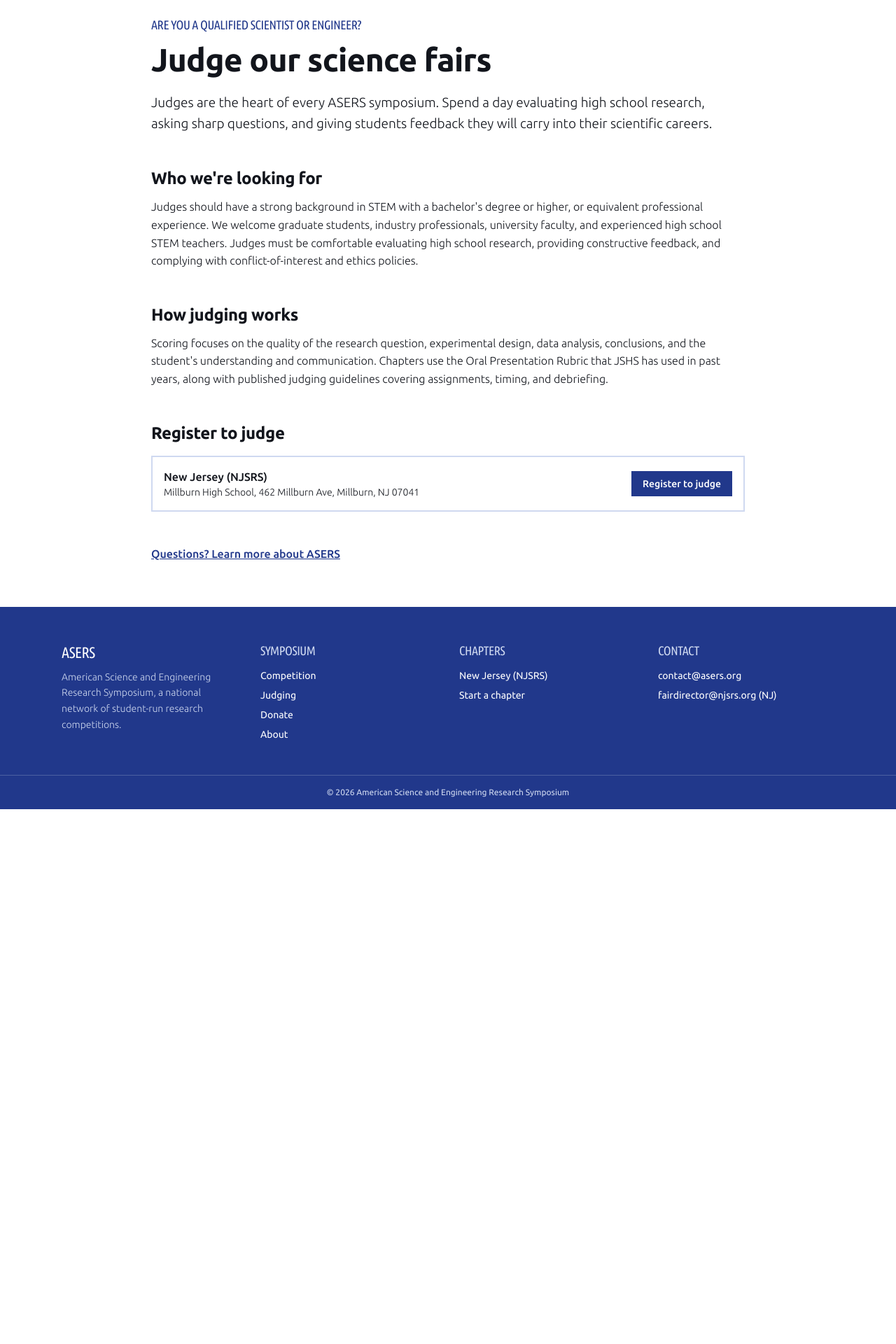
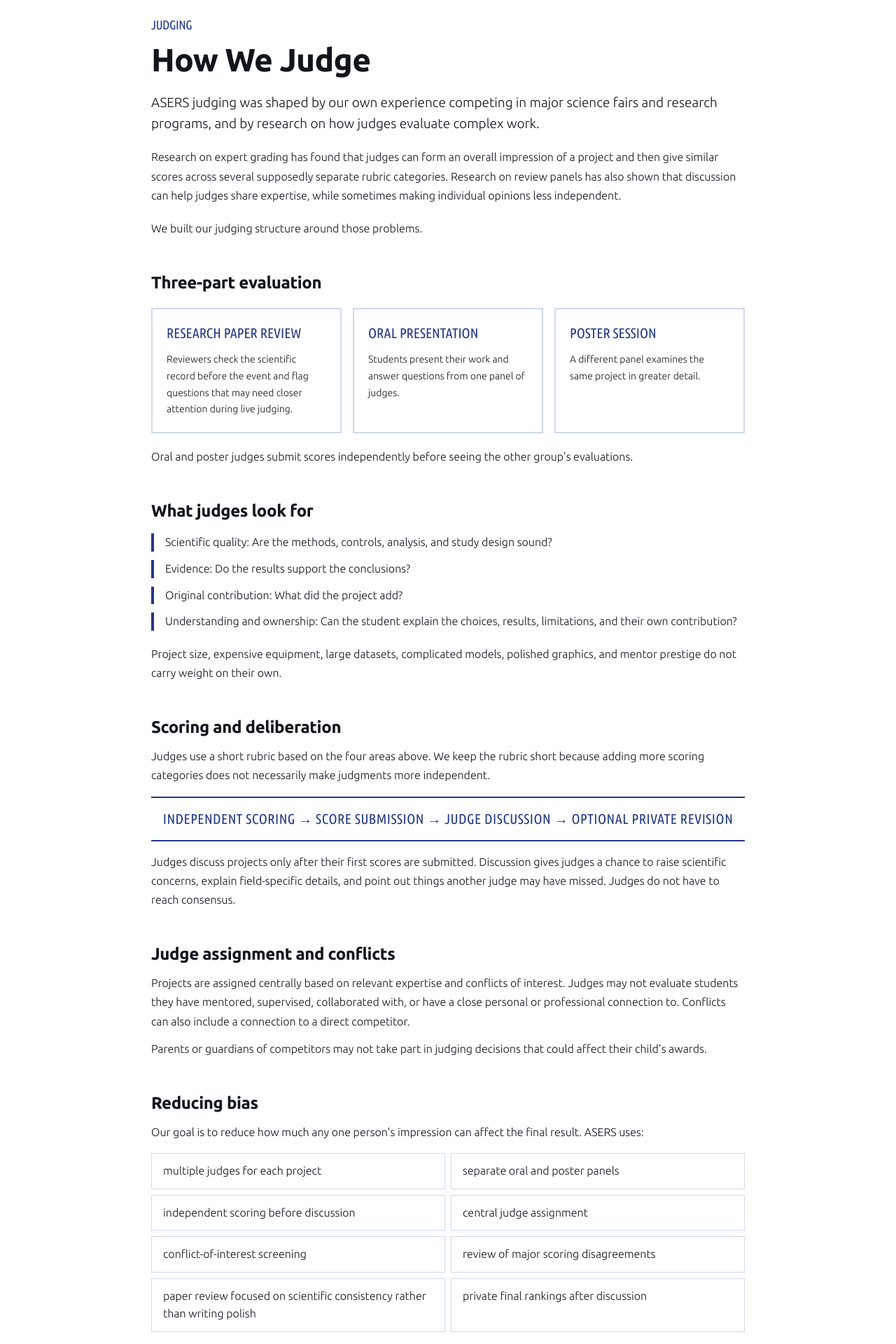
Before and after one commit to A-S-E-R-S/asers, a Next.js app in the folder asers/: page /judging in a window 1280 px wide. Shown: the part 160-2080 px from the top of the page at 70% size. Before the commit the page ends 1316 px from the top, so only its background shows below. Built offline with nearby package versions, Linux system fonts and the light colour scheme.

Commit message:
Update content to create moat

```diff
--- a/asers/src/app/competition/page.tsx
+++ b/asers/src/app/competition/page.tsx
@@ -4,108 +4,49 @@
 
 export const metadata: Metadata = {
   title: "Competition",
-  description:
-    "How ASERS symposia work: eligibility, registration, event-day format, and special awards.",
+  description: "How students present, defend, and are evaluated at an ASERS research symposium.",
 };
 
-const schedule = [
-  ["8:00 – 8:30 AM", "Check-in and setup"],
-  ["8:30 AM – 12:00 PM", "Category judging with oral presentations"],
-  ["12:00 – 1:00 PM", "Lunch break"],
-  ["1:00 – 3:30 PM", "Finals for category winners"],
-  ["3:45 – 5:00 PM", "Poster session for special awards"],
-  ["5:30 – 6:30 PM", "Awards ceremony"],
+const format = [
+  ["Research paper review", "Research papers are reviewed before the event for scientific consistency, methods, supporting evidence, and possible research integrity concerns. The paper helps judges understand and verify the work; writing polish does not determine awards."],
+  ["Oral presentation", "Students give a timed presentation followed by questions from a panel of judges. Judges score projects independently before discussing them with one another."],
+  ["Poster session", "A separate group of judges examines the project at the poster, looking closely at figures, methods, results, and individual claims. Poster judges do not see oral scores before submitting their own evaluations."],
+  ["Final review", "Major awards consider the full set of evaluations. Large differences between oral and poster results are reviewed rather than automatically averaged away."],
 ];
 
 export default function CompetitionPage() {
   return (
     <div className="mx-auto max-w-4xl px-4 py-16 sm:px-6">
-      <p className="font-condensed text-lg uppercase tracking-tight text-brand">Compete</p>
-      <h1 className="mt-2 text-[46px] font-bold leading-tight tracking-[-0.015em]">
-        The Competition
-      </h1>
-      <p className="mt-4 text-[19px] font-light leading-[1.6]">
-        ASERS chapters host annual research symposia where high school students present
-        original experimental STEM research to panels of professional judges.
-      </p>
+      <p className="font-condensed text-lg uppercase tracking-tight text-brand">Competition</p>
+      <h1 className="mt-2 text-[46px] font-bold leading-tight tracking-[-0.015em]">Compete at ASERS</h1>
+      <p className="mt-4 text-[19px] font-light leading-[1.6]">ASERS gives high school students several ways to present and defend their research throughout the day.</p>
+      <p className="mt-5 text-[19px] font-light leading-[1.6]">Students give an oral presentation, answer questions from judges, and later discuss their work in a poster session. Different judges evaluate the oral and poster portions whenever possible, giving each project more than one independent review.</p>
+      <p className="mt-5 text-[19px] font-light leading-[1.6]">Our judging system is informed by research on how people score complex work. Studies of expert grading and review panels have found that overall impressions can affect several rubric scores at once, while group discussion can both surface useful information and influence individual judgments.</p>
+      <p className="mt-5 text-[19px] font-light leading-[1.6]">That is why ASERS uses several independent evaluations instead of relying on one panel, one presentation, or one detailed rubric.</p>
 
-      <h2 className="mt-12 text-2xl font-bold tracking-[-0.015em]">Who can compete</h2>
-      <p className="mt-3 font-light leading-[1.6]">
-        Any high school student attending a public or private high school in a state
-        with an ASERS chapter is eligible. Projects must be experimental research.
-        Check your chapter&apos;s rules for the qualifying project start date and entry
-        fee (typically $30 per student).
-      </p>
-
-      <h2 className="mt-12 text-2xl font-bold tracking-[-0.015em]">How to register</h2>
-      <ol className="mt-3 list-decimal space-y-2 pl-6 font-light leading-[1.6]">
-        <li>
-          Your school registers a Science Research Advisor (SRA). Any faculty member
-          can serve in this role.
-        </li>
-        <li>Students select their school and SRA to complete individual registration.</li>
-        <li>
-          Entry fees are collected by each school and mailed as a single payment to the
-          chapter&apos;s venue.
-        </li>
-      </ol>
-      <div className="mt-4 border-l-4 border-brand bg-brand-pale/40 p-4 text-sm">
-        Registration is handled by each chapter.{" "}
-        {chapters
-          .filter((c) => c.site)
-          .map((c) => (
-            <span key={c.slug}>
-              {c.name} students register at{" "}
-              <a className="font-medium text-brand underline" href={`${c.site}/register/student`}>
-                {c.site!.replace("https://", "")}
-              </a>
-              .
-            </span>
-          ))}
+      <h2 className="mt-14 text-2xl font-bold tracking-[-0.015em]">Competition format</h2>
+      <div className="mt-5 grid gap-4 sm:grid-cols-2">
+        {format.map(([title, body]) => (
+          <div key={title} className="border-2 border-brand-pale p-5">
+            <h3 className="font-condensed text-xl uppercase text-brand">{title}</h3>
+            <p className="mt-3 text-sm font-light leading-[1.7]">{body}</p>
+          </div>
+        ))}
       </div>
 
-      <h2 className="mt-12 text-2xl font-bold tracking-[-0.015em]">Competition format</h2>
-      <p className="mt-3 font-light leading-[1.6]">
-        Students deliver a 10-minute oral presentation using slides in their category
-        round, followed by Q&amp;A from judges and the audience. Category winners
-        present again in the finals (judges&apos; questions only). A poster session
-        determines sponsored special awards.
-      </p>
-
-      <h2 className="mt-12 text-2xl font-bold tracking-[-0.015em]">Event day schedule</h2>
-      <div className="mt-4 overflow-x-auto">
-        <table className="w-full text-left text-sm">
-          <tbody>
-            {schedule.map(([time, item]) => (
-              <tr key={time} className="border-b border-brand-pale">
-                <td className="whitespace-nowrap py-3 pr-6 font-medium">{time}</td>
-                <td className="py-3 font-light">{item}</td>
-              </tr>
-            ))}
-          </tbody>
-        </table>
+      <h2 className="mt-14 text-2xl font-bold tracking-[-0.015em]">Find your chapter</h2>
+      <p className="mt-3 font-light leading-[1.6]">Registration and eligibility details are handled by each chapter.</p>
+      <div className="mt-4 space-y-3">
+        {chapters.map((chapter) => (
+          <div key={chapter.slug} className="flex flex-wrap items-center justify-between gap-3 border-b border-brand-pale py-3">
+            <span>{chapter.name} ({chapter.shortName})</span>
+            {chapter.site ? <a className="font-medium text-brand underline" href={chapter.site + "/register/student"}>Register</a> : <span className="text-sm font-light">Registration opening soon</span>}
+          </div>
+        ))}
       </div>
-
-      <h2 className="mt-12 text-2xl font-bold tracking-[-0.015em]">Special awards</h2>
-      <p className="mt-3 font-light leading-[1.6]">
-        Sponsored cash prizes recognize outstanding work in areas such as AI and
-        biomedical convergence, cancer research, statistics, engineering innovation,
-        assistive technology, and environmental sustainability.
-      </p>
-
       <div className="mt-12 flex flex-wrap gap-4">
-        <Link
-          href="/chapters"
-          className="bg-brand px-[22px] py-[12px] font-condensed text-[22px] uppercase tracking-tight text-white transition hover:bg-brand-dark"
-        >
-          Find your chapter
-        </Link>
-        <Link
-          href="/judging"
-          className="border-2 border-brand px-[22px] py-[12px] font-condensed text-[22px] uppercase tracking-tight text-brand transition hover:bg-brand hover:text-white"
-        >
-          Become a judge
-        </Link>
+        <Link href="/chapters" className="bg-brand px-[22px] py-[12px] font-condensed text-[22px] uppercase tracking-tight text-white transition hover:bg-brand-dark">Find your chapter</Link>
+        <Link href="/judging" className="border-2 border-brand px-[22px] py-[12px] font-condensed text-[22px] uppercase tracking-tight text-brand transition hover:bg-brand hover:text-white">Become a judge</Link>
       </div>
     </div>
   );
--- a/asers/src/app/judging/page.tsx
+++ b/asers/src/app/judging/page.tsx
@@ -3,79 +3,90 @@
 import { chapters } from "@/data/chapters";
 
 export const metadata: Metadata = {
-  title: "Become a Judge",
-  description:
-    "Qualified scientists and engineers: judge an ASERS symposium and mentor the next generation of researchers.",
+  title: "Judging",
+  description: "How ASERS evaluates student research and reduces bias in scientific judging.",
 };
+
+const areas = [
+  "Scientific quality: Are the methods, controls, analysis, and study design sound?",
+  "Evidence: Do the results support the conclusions?",
+  "Original contribution: What did the project add?",
+  "Understanding and ownership: Can the student explain the choices, results, limitations, and their own contribution?",
+];
+
+const safeguards = [
+  "multiple judges for each project",
+  "separate oral and poster panels",
+  "independent scoring before discussion",
+  "central judge assignment",
+  "conflict-of-interest screening",
+  "review of major scoring disagreements",
+  "paper review focused on scientific consistency rather than writing polish",
+  "private final rankings after discussion",
+];
 
 export default function JudgingPage() {
   return (
     <div className="mx-auto max-w-4xl px-4 py-16 sm:px-6">
-      <p className="font-condensed text-lg uppercase tracking-tight text-brand">
-        Are you a qualified scientist or engineer?
-      </p>
-      <h1 className="mt-2 text-[46px] font-bold leading-tight tracking-[-0.015em]">
-        Judge our science fairs
-      </h1>
-      <p className="mt-4 text-[19px] font-light leading-[1.6]">
-        Judges are the heart of every ASERS symposium. Spend a day evaluating high
-        school research, asking sharp questions, and giving students feedback they will
-        carry into their scientific careers.
-      </p>
+      <p className="font-condensed text-lg uppercase tracking-tight text-brand">Judging</p>
+      <h1 className="mt-2 text-[46px] font-bold leading-tight tracking-[-0.015em]">How We Judge</h1>
+      <p className="mt-4 text-[19px] font-light leading-[1.6]">ASERS judging was shaped by our own experience competing in major science fairs and research programs, and by research on how judges evaluate complex work.</p>
+      <p className="mt-5 font-light leading-[1.7]">Research on expert grading has found that judges can form an overall impression of a project and then give similar scores across several supposedly separate rubric categories. Research on review panels has also shown that discussion can help judges share expertise, while sometimes making individual opinions less independent.</p>
+      <p className="mt-5 font-light leading-[1.7]">We built our judging structure around those problems.</p>
 
-      <h2 className="mt-12 text-2xl font-bold tracking-[-0.015em]">
-        Who we&apos;re looking for
-      </h2>
-      <p className="mt-3 font-light leading-[1.6]">
-        Judges should have a strong background in STEM with a bachelor&apos;s degree or
-        higher, or equivalent professional experience. We welcome graduate students,
-        industry professionals, university faculty, and experienced high school STEM
-        teachers. Judges must be comfortable evaluating high school research, providing
-        constructive feedback, and complying with conflict-of-interest and ethics
-        policies.
-      </p>
+      <h2 className="mt-12 text-2xl font-bold tracking-[-0.015em]">Three-part evaluation</h2>
+      <div className="mt-5 grid gap-4 sm:grid-cols-3">
+        {[
+          ["Research paper review", "Reviewers check the scientific record before the event and flag questions that may need closer attention during live judging."],
+          ["Oral presentation", "Students present their work and answer questions from one panel of judges."],
+          ["Poster session", "A different panel examines the same project in greater detail."],
+        ].map(([title, body]) => (
+          <div key={title} className="border-2 border-brand-pale p-5">
+            <h3 className="font-condensed text-xl uppercase text-brand">{title}</h3>
+            <p className="mt-3 text-sm font-light leading-[1.7]">{body}</p>
+          </div>
+        ))}
+      </div>
+      <p className="mt-5 font-light leading-[1.7]">Oral and poster judges submit scores independently before seeing the other group&apos;s evaluations.</p>
 
-      <h2 className="mt-12 text-2xl font-bold tracking-[-0.015em]">How judging works</h2>
-      <p className="mt-3 font-light leading-[1.6]">
-        Scoring focuses on the quality of the research question, experimental design,
-        data analysis, conclusions, and the student&apos;s understanding and
-        communication. Chapters use the Oral Presentation Rubric that JSHS has used in
-        past years, along with published judging guidelines covering assignments,
-        timing, and debriefing.
-      </p>
+      <h2 className="mt-12 text-2xl font-bold tracking-[-0.015em]">What judges look for</h2>
+      <ul className="mt-4 space-y-3 font-light leading-[1.6]">
+        {areas.map((area) => <li key={area} className="border-l-4 border-brand pl-4">{area}</li>)}
+      </ul>
+      <p className="mt-5 font-light leading-[1.7]">Project size, expensive equipment, large datasets, complicated models, polished graphics, and mentor prestige do not carry weight on their own.</p>
+
+      <h2 className="mt-12 text-2xl font-bold tracking-[-0.015em]">Scoring and deliberation</h2>
+      <p className="mt-3 font-light leading-[1.7]">Judges use a short rubric based on the four areas above. We keep the rubric short because adding more scoring categories does not necessarily make judgments more independent.</p>
+      <p className="mt-4 border-y-2 border-brand py-4 text-center font-condensed text-xl uppercase tracking-wide text-brand">Independent scoring → score submission → judge discussion → optional private revision</p>
+      <p className="mt-4 font-light leading-[1.7]">Judges discuss projects only after their first scores are submitted. Discussion gives judges a chance to raise scientific concerns, explain field-specific details, and point out things another judge may have missed. Judges do not have to reach consensus.</p>
+
+      <h2 className="mt-12 text-2xl font-bold tracking-[-0.015em]">Judge assignment and conflicts</h2>
+      <p className="mt-3 font-light leading-[1.7]">Projects are assigned centrally based on relevant expertise and conflicts of interest. Judges may not evaluate students they have mentored, supervised, collaborated with, or have a close personal or professional connection to. Conflicts can also include a connection to a direct competitor.</p>
+      <p className="mt-3 font-light leading-[1.7]">Parents or guardians of competitors may not take part in judging decisions that could affect their child&apos;s awards.</p>
+
+      <h2 className="mt-12 text-2xl font-bold tracking-[-0.015em]">Reducing bias</h2>
+      <p className="mt-3 font-light leading-[1.7]">Our goal is to reduce how much any one person&apos;s impression can affect the final result. ASERS uses:</p>
+      <ul className="mt-4 grid gap-2 font-light leading-[1.6] sm:grid-cols-2">
+        {safeguards.map((item) => <li key={item} className="border border-brand-pale px-4 py-3">{item}</li>)}
+      </ul>
+
+      <h2 className="mt-12 text-2xl font-bold tracking-[-0.015em]">Judge training</h2>
+      <p className="mt-3 font-light leading-[1.7]">Before the event, judges receive short guidance on following the evidence closely, asking follow-up questions based on the student&apos;s answers, checking whether claims match the data, separating future potential from demonstrated results, evaluating student understanding and contribution, recognizing limitations as part of good scientific reasoning, and using discussion to share expertise without pressuring other judges to agree.</p>
+
+      <h2 className="mt-12 text-2xl font-bold tracking-[-0.015em]">Final awards</h2>
+      <p className="mt-3 font-light leading-[1.7]">For top awards, judges first rank finalists independently. They then discuss the projects, raise scientific concerns, explain field-specific details, and resolve factual questions. After discussion, each judge submits a final private ranking.</p>
+      <p className="mt-3 font-light leading-[1.7]">The final decision uses those rankings along with the oral and poster results and any important concerns raised during paper review.</p>
 
       <h2 className="mt-12 text-2xl font-bold tracking-[-0.015em]">Register to judge</h2>
       <ul className="mt-4 space-y-3">
-        {chapters.map((c) => (
-          <li
-            key={c.slug}
-            className="flex flex-wrap items-center justify-between gap-3 border-2 border-brand-pale p-4"
-          >
-            <div>
-              <p className="font-medium">
-                {c.name} ({c.shortName})
-              </p>
-              {c.venue && <p className="text-sm font-light">{c.venue}</p>}
-            </div>
-            {c.site ? (
-              <a
-                href={`${c.site}/register/judge`}
-                className="bg-brand px-4 py-2 text-sm font-medium text-white transition hover:bg-brand-dark"
-              >
-                Register to judge
-              </a>
-            ) : (
-              <span className="text-sm font-light">Registration opening soon</span>
-            )}
+        {chapters.map((chapter) => (
+          <li key={chapter.slug} className="flex flex-wrap items-center justify-between gap-3 border-2 border-brand-pale p-4">
+            <div><p className="font-medium">{chapter.name} ({chapter.shortName})</p>{chapter.venue && <p className="text-sm font-light">{chapter.venue}</p>}</div>
+            {chapter.site ? <a href={chapter.site + "/register/judge"} className="bg-brand px-4 py-2 text-sm font-medium text-white transition hover:bg-brand-dark">Register to judge</a> : <span className="text-sm font-light">Registration opening soon</span>}
           </li>
         ))}
       </ul>
-
-      <div className="mt-12">
-        <Link href="/about" className="font-medium text-brand underline">
-          Questions? Learn more about ASERS
-        </Link>
-      </div>
+      <div className="mt-12"><Link href="/about" className="font-medium text-brand underline">Questions? Learn more about ASERS</Link></div>
     </div>
   );
 }
--- a/asers/src/data/chapters.ts
+++ b/asers/src/data/chapters.ts
@@ -40,8 +40,8 @@
 
 // TODO: update these as chapters report real numbers.
 export const impactStats = [
-  { value: "100+", label: "Student researchers" },
-  { value: "40+", label: "STEM professional judges" },
-  { value: "$2,500+", label: "Awarded in prizes" },
+  { value: "60+", label: "Student researchers" },
+  { value: "50+", label: "STEM professional judges" },
+  { value: "$4,700+", label: "Awarded in prizes" },
   { value: "1", label: "State chapter (and growing)" },
 ];
```
Also changed, not shown: asers/src/app/about/page.tsx (+31 -14 lines), asers/src/app/page.tsx (+11 -26 lines).
